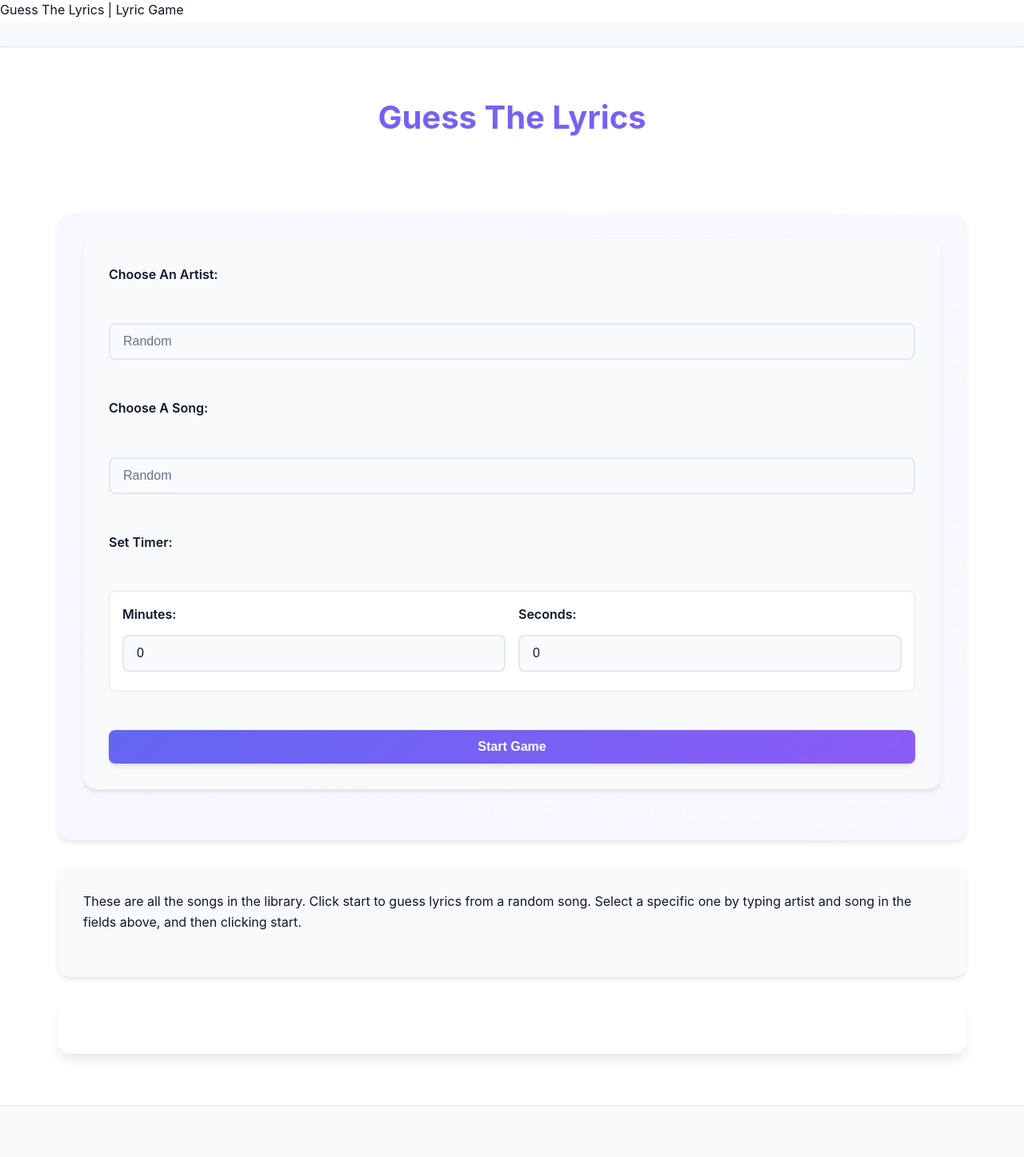
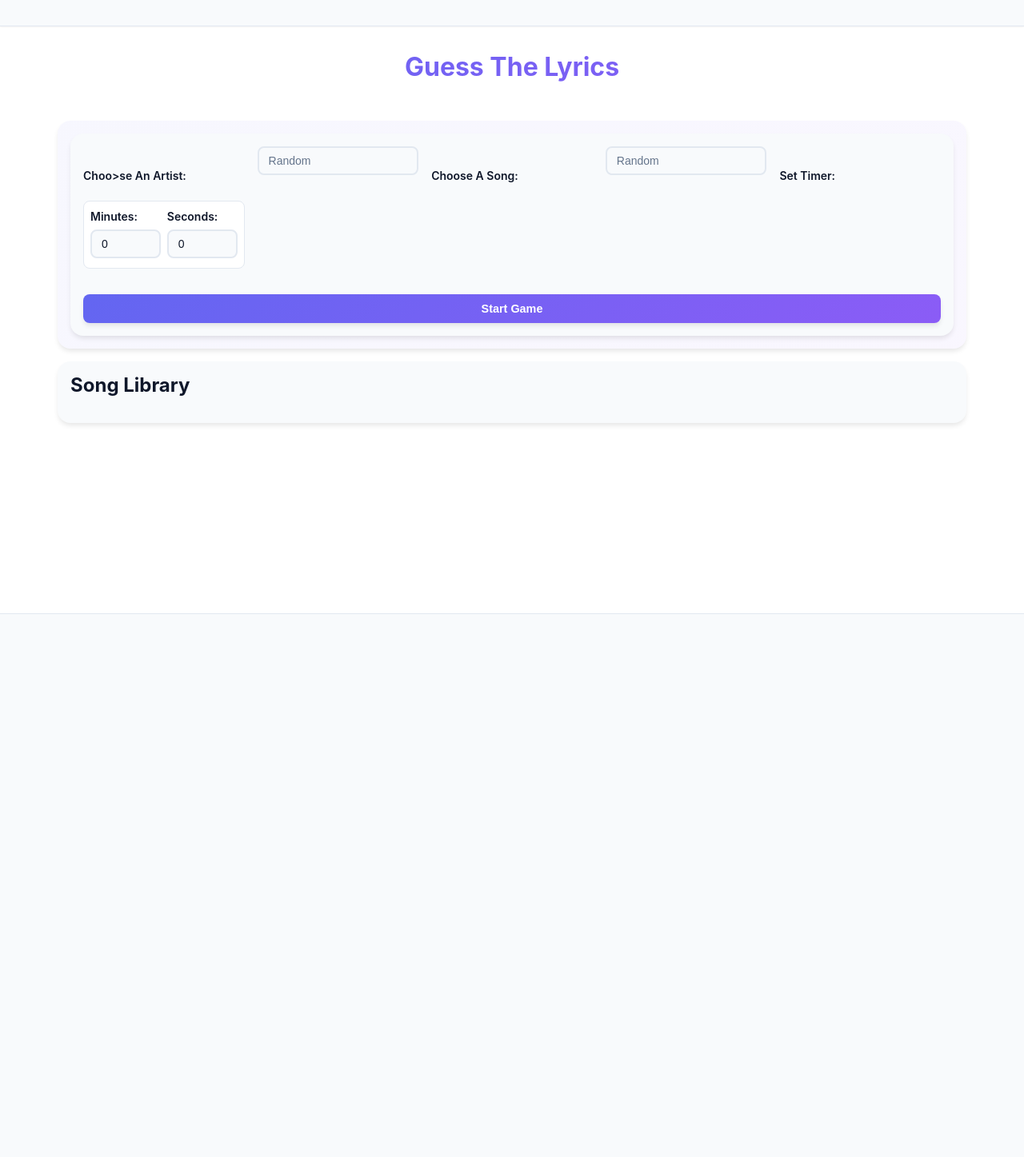
Before and after one commit to averym16/Guess_Lyrics_Game, a Flask app: page /guess in a window 1280 px wide. Shown: the whole page at 80% size. After the commit the page ends 768 px from the top, so only its background shows below. Run offline with Flask 3, Linux system fonts and the light colour scheme.

Commit message:
Fix styling

```diff
--- a/server/static/components.js
+++ b/server/static/components.js
@@ -118,6 +118,7 @@ export function loadNavbar() {
         <a href="/">Home</a>
         <a href="/guess">Play</a>
         <button id="themeToggle">Toggle Theme</button>
+        <button id="open-instructions">Instructions</button>
     `;
 
     document.getElementById('themeToggle')?.addEventListener('click', toggleTheme);
@@ -203,11 +204,13 @@ export function buildLibrary(library){
 
 export function showGameSection() {
     document.getElementById('game').style.display = 'block';
+    document.getElementById('lyrics').style.display = 'block';
     document.getElementById('options').style.display = 'none';
 }
 
 export function hideGameSection() {
     document.getElementById('game').style.display = 'none';
+    document.getElementById('lyrics').style.display = 'none';
     document.getElementById('options').style.display = 'block';
 }
 
--- a/server/static/css/common.css
+++ b/server/static/css/common.css
@@ -60,11 +60,12 @@ h1, h2, h3, h4, h5, h6 {
 }
 
 h1 {
-    font-size: 2.5rem;
+    font-size: 2rem;
     background: linear-gradient(135deg, var(--primary-color), var(--secondary-color));
     -webkit-background-clip: text;
     -webkit-text-fill-color: transparent;
     background-clip: text;
+    margin-bottom: 0.5rem;
 }
 
 h2 {
@@ -138,13 +139,13 @@ main {
     max-width: 1200px;
     width: 100%;
     margin: 0 auto;
-    padding: 2rem;
+    padding: 1rem 2rem;
 }
 
 header {
     text-align: center;
-    margin-bottom: 3rem;
-    padding: 2rem 0;
+    margin-bottom: 1.5rem;
+    padding: 1rem 0;
 }
 
 /* ==================== BUTTONS ==================== */
@@ -219,10 +220,10 @@ input[type="text"]::placeholder {
 /* ==================== FORMS ==================== */
 form {
     background-color: var(--surface);
-    padding: 2rem;
+    padding: 1.5rem;
     border-radius: 1rem;
     box-shadow: var(--shadow-md);
-    margin-bottom: 2rem;
+    margin-bottom: 1rem;
 }
 
 label {
@@ -233,15 +234,15 @@ label {
 }
 
 form > *:not(:last-child) {
-    margin-bottom: 1.5rem;
+    margin-bottom: 1rem;
 }
 
 /* ==================== SECTIONS ==================== */
 section {
     background-color: var(--surface);
-    padding: 2rem;
+    padding: 1.5rem;
     border-radius: 1rem;
-    margin-bottom: 2rem;
+    margin-bottom: 1rem;
     box-shadow: var(--shadow-md);
 }
 
@@ -249,7 +250,7 @@ section {
 .footer {
     background-color: var(--surface);
     border-top: 1px solid var(--border-color);
-    padding: 2rem;
+    padding: 1rem 2rem;
     text-align: center;
     margin-top: auto;
 }
@@ -258,6 +259,31 @@ section {
     margin: 0;
     color: var(--text-secondary);
     font-size: 0.9rem;
+}
+
+/* POPUP INSTRUCTIONS */
+#instructions {
+    padding: 20px;
+    border: 1px solid #ccc;
+    border-radius: 8px;
+    box-shadow: 0 4px 8px rgba(0,0,0,0.1);
+}
+
+/* Styles when the dialog is open (backdrop) */
+#instructions::backdrop {
+    background-color: rgba(0, 0, 0, 0.5);
+}
+
+/* Optional: Additional styling for the close button */
+#close-instructions {
+    margin-top: 15px;
+    padding: 8px 16px;
+    cursor: pointer;
+}
+
+#open-instructions {
+    padding: 10px 20px;
+    cursor: pointer;
 }
 
 /* ==================== RESPONSIVE DESIGN ==================== */
--- a/server/static/css/game.css
+++ b/server/static/css/game.css
@@ -3,19 +3,39 @@
 /* Game Settings Form */
 .game-settings {
     background: linear-gradient(135deg, rgba(99, 102, 241, 0.05), rgba(139, 92, 246, 0.05));
+    padding: 1rem;
+    margin-bottom: 1rem;
+}
+
+.game-settings form {
+    padding: 1rem;
+    margin-bottom: 0;
 }
 
 #selection {
     display: grid;
-    gap: 1.5rem;
+    grid-template-columns: repeat(auto-fit, minmax(200px, 1fr));
+    gap: 1rem;
+    align-items: end;
+}
+
+#selection label {
+    font-size: 0.875rem;
+    margin-bottom: 0.25rem;
+}
+
+#selection input[type="text"],
+#selection input[type="number"] {
+    padding: 0.5rem 0.75rem;
+    font-size: 0.875rem;
 }
 
 .timer-container {
     display: grid;
     grid-template-columns: 1fr 1fr;
-    gap: 1rem;
+    gap: 0.5rem;
     background-color: var(--background);
-    padding: 1rem;
+    padding: 0.5rem;
     border-radius: 0.5rem;
     border: 1px solid var(--border-color);
 }
@@ -23,34 +43,46 @@
 .timer-container label {
     display: flex;
     flex-direction: column;
-    gap: 0.5rem;
+    gap: 0.25rem;
+    font-size: 0.875rem;
 }
 
 .timer-container input {
-    margin-top: 0.25rem;
+    margin-top: 0;
+    padding: 0.5rem;
+}
+
+#startBtn {
+    grid-column: 1 / -1;
+    padding: 0.625rem 1rem;
+    font-size: 0.9rem;
 }
 
 /* Options Section (Song List) */
 #options {
     background-color: var(--surface);
+    padding: 1rem;
+    max-height: 300px;
+    overflow-y: auto;
 }
 
 #song-list {
     list-style: none;
     padding: 0;
-    margin-top: 1.5rem;
+    margin-top: 0.75rem;
     display: grid;
-    gap: 0.75rem;
+    gap: 0.5rem;
 }
 
 #song-list li {
-    padding: 1rem 1.25rem;
+    padding: 0.625rem 1rem;
     background-color: var(--background);
     border: 1px solid var(--border-color);
     border-radius: 0.5rem;
     color: var(--text-primary);
     transition: var(--transition);
     cursor: pointer;
+    font-size: 0.875rem;
 }
 
 #song-list li:hover {
@@ -108,30 +141,55 @@
 
 /* Game Controls */
 #game button {
-    margin-right: 0.75rem;
-    margin-bottom: 0.75rem;
+    margin-right: 0.5rem;
+    margin-bottom: 0.5rem;
+    padding: 0.5rem 1rem;
+    font-size: 0.875rem;
 }
 
 /* Score Display */
 #score {
-    font-size: 2rem;
+    font-size: 1.25rem;
     font-weight: 700;
     text-align: center;
     color: var(--success-color);
-    margin-top: 2rem;
-    padding: 1rem;
+    margin-top: 1rem;
+    padding: 0.5rem;
     background-color: var(--background);
-    border-radius: 0.75rem;
+    border-radius: 0.5rem;
     border: 2px solid var(--success-color);
     box-shadow: var(--shadow-md);
 }
 
 /* ==================== LYRICS TABLE ==================== */
-.lyrics {
+#lyrics {
     background-color: var(--background);
-    padding: 2rem;
+    padding: 1.5rem;
     border-radius: 1rem;
     box-shadow: var(--shadow-lg);
+    min-height: 500px;
+    max-height: 600px;
+    overflow-y: auto;
+    overflow-x: hidden;
+}
+
+/* Custom scrollbar */
+#lyrics::-webkit-scrollbar {
+    width: 8px;
+}
+
+#lyrics::-webkit-scrollbar-track {
+    background: var(--surface);
+    border-radius: 10px;
+}
+
+#lyrics::-webkit-scrollbar-thumb {
+    background: var(--primary-color);
+    border-radius: 10px;
+}
+
+#lyrics::-webkit-scrollbar-thumb:hover {
+    background: var(--primary-hover);
 }
 
 #lyrics-table {
--- a/server/static/game_logic.js
+++ b/server/static/game_logic.js
@@ -44,6 +44,8 @@ async function initGame() {
     const pauseBtn = document.getElementById('pauseBtn');
     const stopBtn = document.getElementById('stopBtn');
     const resetBtn = document.getElementById('resetBtn');
+
+
     // Form submission starts the game
     form.addEventListener('submit', handleGameStart);
 
--- a/server/templates/index.html
+++ b/server/templates/index.html
@@ -4,7 +4,7 @@
         <meta charset="UTF-8" />
         <meta name="viewport" content="width=device-width", initial-scale="1.0">
         <link rel="stylesheet" href="/static/css/common.css">
-        <link rel="stylesheet" href="/static/css/common.css">
+        <link rel="stylesheet" href="/static/css/index.css">
         <title>Guess The Lyrics</title>
     </head>
     <body>
--- a/server/templates/lyric_game.html
+++ b/server/templates/lyric_game.html
@@ -4,7 +4,7 @@
         <meta charset="UTF-8" />
         <meta name="viewport" content="width=device-width, initial-scale=1.0">
         <link rel="stylesheet" href="/static/css/common.css">
-        <link rel="stylesheet" href="/static/css/game.css"
+        <link rel="stylesheet" href="/static/css/game.css">
         <title>Guess The Lyrics | Lyric Game</title>
     </head>
     <body>
@@ -13,10 +13,9 @@
             <header>
                 <h1 name="home" class="home">Guess The Lyrics</h1>
             </header>
-
             <section class="game-settings">
                 <form id="selection">
-                    <label for="artist">Choose An Artist:</label>
+                    <label for="artist">Choo>se An Artist:</label>
                     <input type="text" id="artist" name="artist" placeholder="Random">
 
                     <label for="song">Choose A Song:</label>
@@ -32,8 +31,7 @@
             </section>
 
             <section id="options" style="display: block">
-                These are all the songs in the library. Click start to
-                guess lyrics from a random song. Select a specific one by typing artist and song in the fields above, and then clicking start.
+                <h3>Song Library</h3>
                 <ul id="song-list">
 
                 </ul>
@@ -53,10 +51,11 @@
                 <button id="resetBtn">Reset</button>
                 <div id="score">0/0</div>
             </section>
-            <section class="lyrics">
+            <section id="lyrics" style="display: none;">
 
                 <table id="lyrics-table">
                 </table>
+
             </section>
         </main>
 
```
Also changed, not shown: other parts of server/static/css/game.css (+14 -13 lines).
